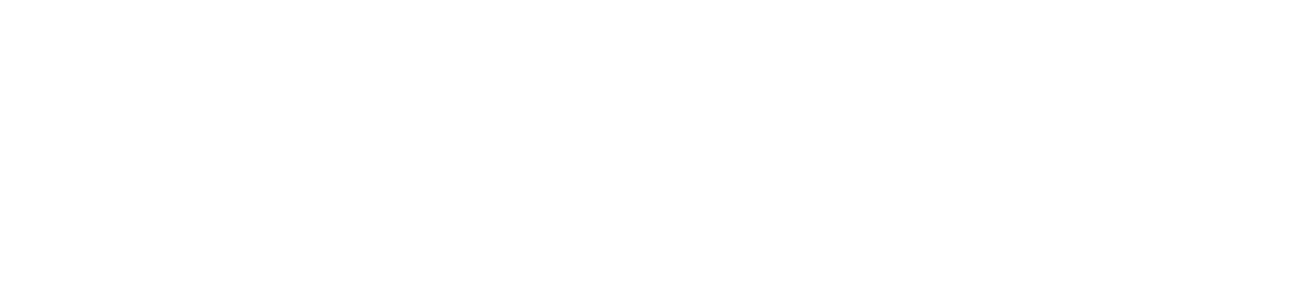
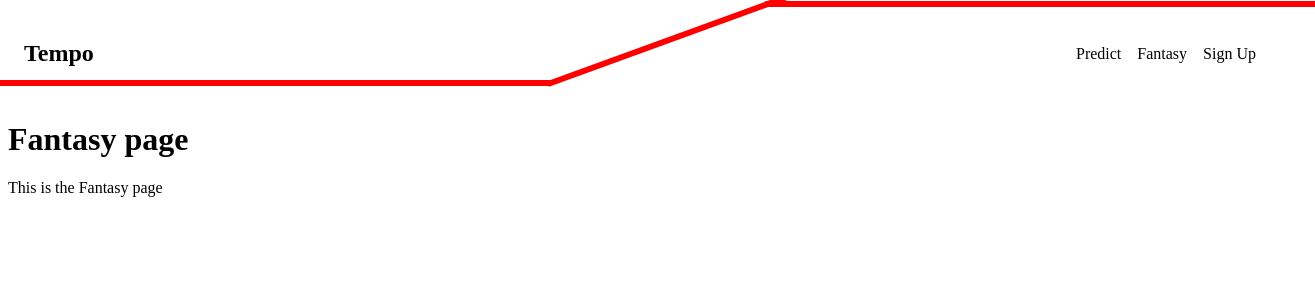
Before and after one commit to DineshK100/Formula-1-Fantasy-Predictor, a React (Create React App) app in the folder frontend/: page /fantasy in a window 1280 px wide. Before the commit this address had no page. Shown: the top 300 px of the page, 1315 px wide, since content can reach past the window. Built offline with nearby package versions, Linux system fonts and the light colour scheme.

Commit message:
Learning about css styles. Need to finalize website design

```diff
--- a/frontend/src/App.js
+++ b/frontend/src/App.js
@@ -1,6 +1,11 @@
-import React from 'react';
-import { Route, Routes} from 'react-router-dom'
-import Home from './Home';
+import React from "react";
+import { Route, Routes } from "react-router-dom";
+import Home from "./Home";
+import Predict from "./Predict";
+import SignUp from "./SignUp";
+import Fantasy from "./Fantasy";
+
+import Header from "./components/Header";
 
 function App() {
   // const [data, setData] = useState({});
@@ -18,9 +23,17 @@
   // }, []);
 
   return (
-  <Routes>
-    <Route path = "/" element = {<Home/> } />
-  </Routes>
+    <>
+      <Header />
+      <div className="container">
+        <Routes>
+          <Route path="/" element={<Home />} />
+          <Route path="/predict" element={<Predict />} />
+          <Route path="/signup" element={<SignUp />} />
+          <Route path="/fantasy" element={<Fantasy />} />
+        </Routes>
+      </div>
+    </>
   );
 }
 
--- /dev/null
+++ b/frontend/src/Fantasy.js
@@ -0,0 +1,12 @@
+import React from 'react';
+
+function Fantasy() {
+    return (
+        <div>
+            <h1>Fantasy page</h1>
+            <p>This is the Fantasy page</p>
+        </div>
+    );
+}
+
+export default Fantasy;
--- /dev/null
+++ b/frontend/src/Predict.js
@@ -0,0 +1,12 @@
+import React from 'react';
+
+function Predict() {
+    return (
+        <div>
+            <h1>Prediction page</h1>
+            <p>This is the Prediction page</p>
+        </div>
+    );
+}
+
+export default Predict;
--- /dev/null
+++ b/frontend/src/SignUp.js
@@ -0,0 +1,12 @@
+import React from 'react';
+
+function SignUp() {
+    return (
+        <div>
+            <h1>SignUp page</h1>
+            <p>This is the SignUp page</p>
+        </div>
+    );
+}
+
+export default SignUp;
--- /dev/null
+++ b/frontend/src/components/Header.css
@@ -0,0 +1,63 @@
+.header {
+    display: flex;
+    justify-content: space-between;
+    align-items: center;
+    padding: 1em;
+    background-color: 	white;
+    color: black;
+  }
+
+  .logo {
+    font-size: 1.5em;
+  }
+
+  .navbar ul {
+    list-style: none;
+    display: flex;
+    gap: 1em;
+    margin: 0;
+    padding: 0;
+  }
+
+  .navbar ul li {
+    margin: 0;
+  }
+
+  .navbar ul li a {
+    color: black;
+    text-decoration: none;
+  }
+
+  .navbar ul li a:hover {
+    text-decoration: underline;
+  }
+
+  .line {
+    position: absolute;
+    top: 80px;
+    left: 0;
+    right: 0;
+    height: 6px;
+    background-color: red;
+    width: 550px;
+  }
+
+  .diagnol {
+    position: absolute;
+    top: 81px;
+    left: 548px;
+    height: 5.5px;
+    background-color: red;
+    width: 300px;
+    transform: rotate(-20deg);
+    transform-origin: left;
+  }
+
+  .top{
+    position: absolute;
+    top: 1px;
+    left: 765px;
+    height: 6px;
+    background-color: red;
+    width: 550px;
+  }
--- /dev/null
+++ b/frontend/src/components/Header.js
@@ -0,0 +1,34 @@
+import React from "react";
+import './Header.css'
+
+const Header = () => {
+  return (
+
+    <header className="header">
+
+      <h1 className="logo">Tempo</h1>
+
+      <div className = "line bottom"></div>
+      <div className = "line diagnol"></div>
+      <div className = "line top"></div>
+
+
+      <nav className="navbar">
+        <ul>
+          <li>
+            <a href="/predict">Predict</a>
+          </li>
+          <li>
+            <a href="/fantasy">Fantasy</a>
+          </li>
+          <li>
+            <a href="/signup">Sign Up</a>
+          </li>
+        </ul>
+      </nav>
+
+    </header>
+  );
+};
+
+export default Header;
```
Also changed, not shown: 1 other file (tests, documents, lock files or other folders).
